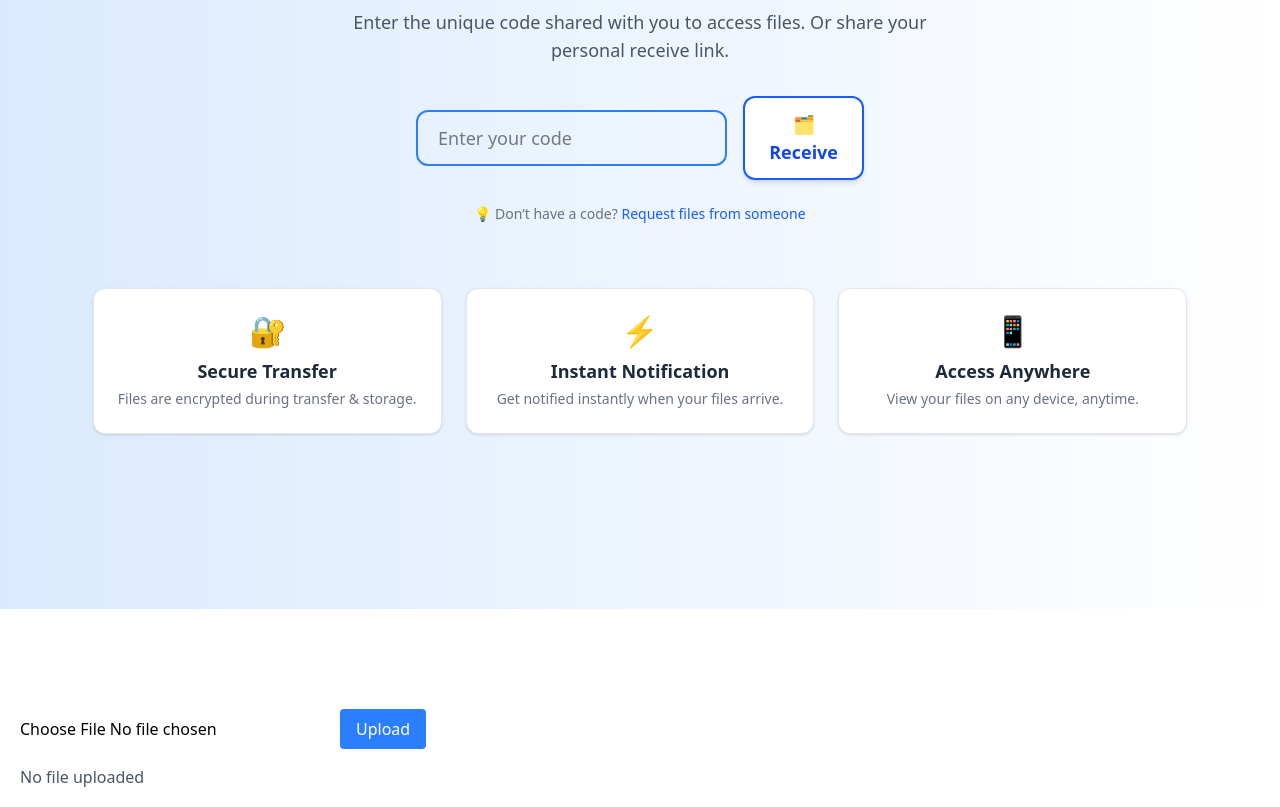
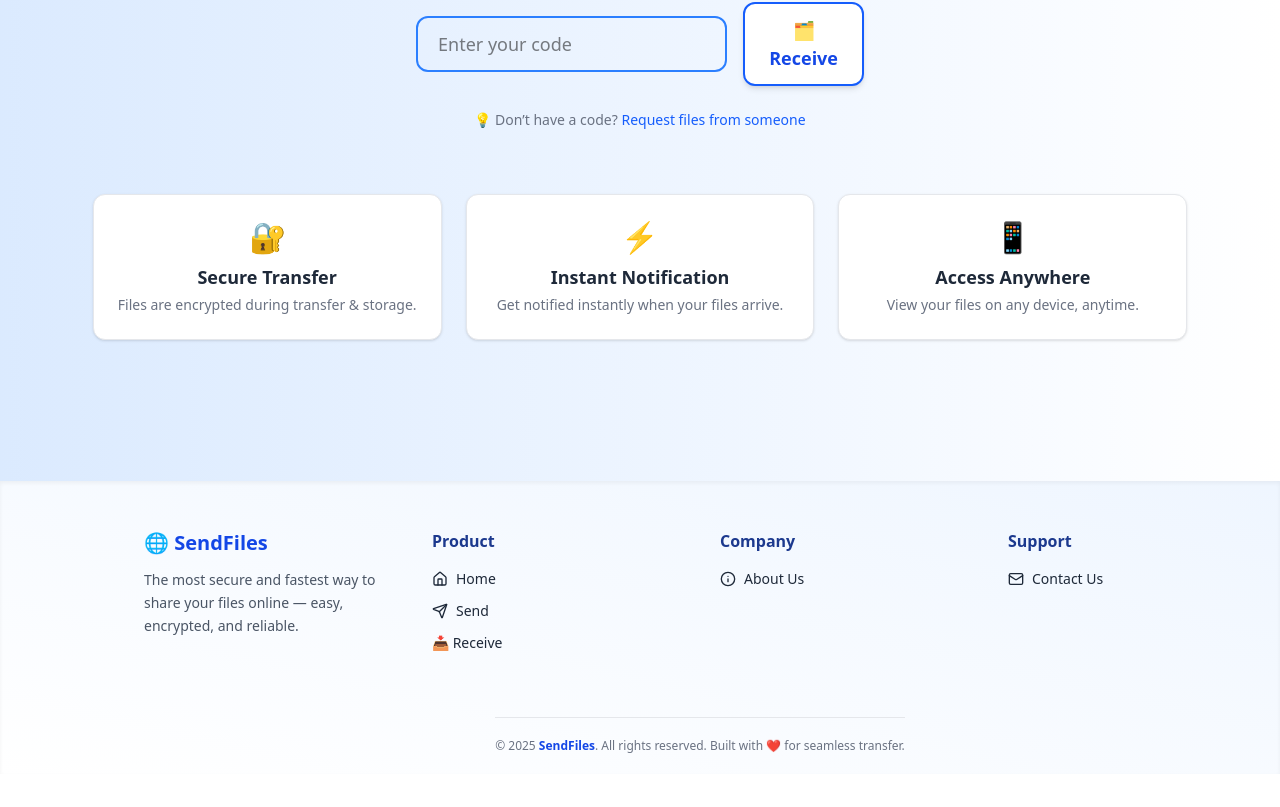
Before and after one commit to gargavi-oss/send-files, a React (Vite) app in the folder frontend/: page / in a window 1280 px wide. Shown: the part 1953-2760 px from the top of the page. After the commit the page ends 2727 px from the top, so only its background shows below. Built offline with nearby package versions, Linux system fonts and the light colour scheme.

Commit message:
frontend changes

```diff
--- a/frontend/package.json
+++ b/frontend/package.json
@@ -13,6 +13,7 @@
     "@tailwindcss/vite": "^4.1.11",
     "axios": "^1.10.0",
     "hamburger-react": "^2.5.2",
+    "lucide-react": "^0.525.0",
     "motion": "^12.23.6",
     "react": "^19.1.0",
     "react-dom": "^19.1.0",
--- a/frontend/src/App.jsx
+++ b/frontend/src/App.jsx
@@ -1,9 +1,10 @@
 import React from 'react'
-import FileUpload from './components/FileUpload'
+
 import Navbar from './components/Navbar'
 import Home from './components/Home'
 import Send from './components/Send'
 import Receive from './components/Receive'
+import Bottom from './components/Bottom'
 
 const App = () => {
   return (
@@ -12,7 +13,7 @@ const App = () => {
       <Home/>
       <Send/>
       <Receive/>
-      <FileUpload/>
+      <Bottom/>
     </div>
   )
 }
--- /dev/null
+++ b/frontend/src/components/Bottom.jsx
@@ -0,0 +1,79 @@
+import React from "react";
+import { HashLink } from "react-router-hash-link";
+import { Mail, Info, Send, Home } from "lucide-react";
+
+const Bottom = () => {
+  return (
+    <footer className="bg-gradient-to-bl  from-blue-50 flex flex-col md:pl-30 justify-center items-center  to-white text-gray-800 shadow-inner ">
+      <div className="max-w-7xl mx-auto px-6 py-12 grid grid-cols-1 sm:grid-cols-2 md:grid-cols-4 gap-10">
+
+        <div>
+          <h2 className="text-xl font-bold flex items-center gap-2 text-blue-700">
+            🌐 SendFiles
+          </h2>
+          <p className="mt-3 text-sm leading-relaxed text-gray-600">
+            The most secure and fastest way to share your files online — easy, encrypted, and reliable.
+          </p>
+        </div>
+
+        <div>
+          <h3 className="text-md font-semibold mb-4 text-blue-900">Product</h3>
+          <nav className="flex flex-col gap-3 text-sm">
+            <HashLink
+              to="/#home"
+              smooth
+              className="flex items-center gap-2 hover:text-blue-600 transition"
+            >
+              <Home className="w-4 h-4" /> Home
+            </HashLink>
+            <HashLink
+              to="/#send"
+              smooth
+              className="flex items-center gap-2 hover:text-blue-600 transition"
+            >
+              <Send className="w-4 h-4" /> Send
+            </HashLink>
+            <HashLink
+              to="/#receive"
+              smooth
+              className="flex items-center gap-2 hover:text-blue-600 transition"
+            >
+              📥 Receive
+            </HashLink>
+          </nav>
+        </div>
+
+
+        <div>
+          <h3 className="text-md font-semibold mb-4 text-blue-900">Company</h3>
+          <ul className="flex flex-col gap-3 text-sm">
+            <li className="hover:text-blue-600 transition cursor-pointer flex items-center gap-2">
+              <Info className="w-4 h-4" /> About Us
+            </li>
+          </ul>
+        </div>
+
+        <div>
+          <h3 className="text-md font-semibold mb-4 text-blue-900">Support</h3>
+          <ul className="flex flex-col gap-3 text-sm">
+          <a
+  href="https://mail.google.com/mail/?view=cm&fs=1&to=avigarg245@gmail.com"
+  target="_blank"
+  rel="noopener noreferrer"
+  className="hover:text-blue-600 transition cursor-pointer flex items-center gap-2"
+>
+  <Mail className="w-4 h-4" /> Contact Us
+</a>
+
+          </ul>
+        </div>
+      </div>
+
+      <div className="border-t border-gray-200 mt-4 py-5 text-center text-xs text-gray-500">
+        © 2025 <span className="font-semibold text-blue-700">SendFiles</span>. All rights reserved. Built with ❤️ for seamless transfer.
+      </div>
+    </footer>
+  );
+};
+
+export default Bottom;
--- a/frontend/src/components/FileReceived.jsx
+++ b/frontend/src/components/FileReceived.jsx
@@ -112,7 +112,7 @@ export default function FileReceived() {
           </div>
         )}
 
-        {/* Email Send Section */}
+
         <div className="mt-6">
           <h2 className="text-lg font-semibold text-gray-700 mb-2">📤 Send this file via Email</h2>
           <div className="flex flex-col sm:flex-row gap-3">
--- a/frontend/src/components/FileUpload.jsx
+++ /dev/null
@@ -1,241 +0,0 @@
-import axios from "axios";
-import { useState, useRef, useEffect } from "react";
-
-const API_BASE = import.meta.env.VITE_API_BASE;
-
-const FileUpload = () => {
-  const [file, setFile] = useState(null);
-  const [fileName, setFileName] = useState("");
-  const [downloadLink, setDownloadLink] = useState("");
-  const [qrCode, setQrCode] = useState("");
-  const fileInputRef = useRef(null);
-  const [uniqueCode, setUniqueCode] = useState("");
-  const [timeLeft, setTimeLeft] = useState(null);
-  const [code, setCode] = useState("");
-  const [email, setEmail] = useState("");
-
-  useEffect(() => {
-    const saved = JSON.parse(localStorage.getItem("uploadData"));
-    if (saved) {
-      const now = Date.now();
-      const diff = Math.floor(new Date(saved.expiresAt).getTime() - now) / 1000;
-      if (diff > 0) {
-        setDownloadLink(saved.downloadLink);
-        setQrCode(saved.qrCode);
-        setUniqueCode(saved.uniqueCode);
-        setTimeLeft(diff);
-        setFileName(saved.fileName || "");
-      } else {
-        localStorage.removeItem("uploadData");
-      }
-    }
-  }, []);
-
-  useEffect(() => {
-    if (timeLeft === null || timeLeft <= 0) return;
-    const interval = setInterval(() => {
-      setTimeLeft((prev) => {
-        const updated = Math.max(0, prev - 1);
-        if (updated === 0) {
-          localStorage.removeItem("uploadData");
-          setDownloadLink("");
-          setQrCode("");
-          setFile(null);
-          setFileName(""); // 👈 clear filename
-          setUniqueCode("");
-          setCode("");
-          if (fileInputRef.current) {
-            fileInputRef.current.value = "";
-          }
-        }
-
-        return updated;
-      });
-    }, 1000);
-
-    return () => clearInterval(interval);
-  }, [timeLeft]);
-
-  const formatTime = (seconds) => {
-    const mins = String(Math.floor(seconds / 60)).padStart(2, "0");
-    const secs = String(seconds % 60).padStart(2, "0");
-    return `${mins}:${secs}`;
-  };
-
-  const handleCancel = () => {
-    setTimeLeft(null);
-    setUniqueCode("");
-    setDownloadLink("");
-    setFile(null);
-    setFileName("");
-    setCode("");
-    setQrCode("");
-    if (fileInputRef.current) fileInputRef.current.value = "";
-    localStorage.removeItem("uploadData");
-  };
-
-  const handleFileChange = (e) => {
-    const selectedFile = e.target.files[0];
-    if (selectedFile) {
-      setFile(selectedFile);
-      setFileName(selectedFile.name);
-    }
-  };
-
-  const handleUpload = async () => {
-    if (!file) return alert("Please select a file");
-
-    const formData = new FormData();
-    formData.append("file", file);
-
-    try {
-      const response = await axios.post(`${API_BASE}/v1/file/upload`, formData, {
-        headers: {
-          "Content-Type": "multipart/form-data",
-        },
-      });
-
-      const { downloadUrl, qrCode, uniqueCode, expiresAt } = response.data.data;
-
-      setDownloadLink(downloadUrl);
-      setQrCode(qrCode);
-      setUniqueCode(uniqueCode);
-      const expiry = new Date(expiresAt).getTime();
-      const now = Date.now();
-      const diff = Math.floor((expiry - now) / 1000);
-      setTimeLeft(diff);
-
-      if (fileInputRef.current) fileInputRef.current.value = "";
-      setFile(null);
-
-      localStorage.setItem(
-        "uploadData",
-        JSON.stringify({
-          downloadLink: downloadUrl,
-          qrCode,
-          uniqueCode,
-          expiresAt,
-          fileName,
-        })
-      );
-    } catch (error) {
-      console.error("Upload failed:", error);
-    }
-  };
-
-  const handleDownload = () => {
-    if (!code.trim()) return alert("Enter a valid code");
-    window.location.href = `${API_BASE}/v1/file/download/code/${code}`;
-  };
-
-  const handleSendEmail = async () => {
-    if (!email || !downloadLink) {
-      alert("Missing email or file link!");
-      return;
-    }
-    setEmail("");
-    try {
-      await axios.post(`${API_BASE}/v1/file/send-email`, {
-        email,
-        fileUrl: downloadLink,
-        code: uniqueCode,
-      });
-      alert("Email sent successfully!");
-    } catch (error) {
-      console.error("Failed to send email:", error);
-      alert("Failed to send email.");
-    }
-  };
-
-  return (
-    <div className="p-5 mt-20">
-      <input type="file" ref={fileInputRef} onChange={handleFileChange} />
-      <button onClick={handleUpload} className="bg-blue-500 text-white px-4 py-2 rounded ml-2">
-        Upload
-      </button>
-
-      {uniqueCode && (
-        <div className="mt-4 text-lg font-mono">
-          📦 Your download code: <strong>{uniqueCode}</strong>
-        </div>
-      )}
-
-      {downloadLink ? (
-        <div className="mt-6 p-4 rounded-lg bg-white">
-          <div className="flex border p-2 gap-2 shadow bg-gray-100 items-center mb-2">
-            <span className="font-semibold text-gray-700">
-              📄 File: {fileName || "Unnamed"}
-            </span>
-            <button
-              onClick={handleCancel}
-              className="text-red-600 hover:underline text-sm"
-            >
-              Cancel
-            </button>
-          </div>
-
-          <p className="break-all text-blue-600">
-            🔗 <a href={downloadLink} target="_blank" rel="noopener noreferrer">{downloadLink}</a>
-          </p>
-
-          <input
-            type="email"
-            placeholder="Enter recipient email"
-            value={email}
-            onChange={(e) => setEmail(e.target.value)}
-            className="border p-2 mr-2 mt-3"
-          />
-          <button
-            onClick={handleSendEmail}
-            className="bg-purple-500 text-white px-4 py-2 rounded mt-2"
-          >
-            Send Email
-          </button>
-
-          {qrCode && (
-            <div className="mt-3">
-              <img src={qrCode} alt="QR Code" className="w-40" />
-            </div>
-          )}
-        </div>
-      ) : (
-        <div className="mt-4 text-gray-600">No file uploaded</div>
-      )}
-
-      {timeLeft && (
-        <div
-          style={{
-            fontSize: "48px",
-            textAlign: "center",
-            padding: "20px",
-            border: "2px solid #ccc",
-            borderRadius: "10px",
-            width: "200px",
-            margin: "100px auto",
-            background: "#fff",
-          }}
-        >
-          {timeLeft > 0 ? formatTime(timeLeft) : "⏰ Time's up!"}
-        </div>
-      )}
-
-      <div className="p-5">
-        <input
-          type="text"
-          placeholder="Enter download code"
-          value={code}
-          onChange={(e) => setCode(e.target.value)}
-          className="border p-2 mr-2"
-        />
-        <button
-          onClick={handleDownload}
-          className="bg-green-500 text-white px-4 py-2 rounded"
-        >
-          Download File
-        </button>
-      </div>
-    </div>
-  );
-};
-
-export default FileUpload;
--- a/frontend/src/components/Receive.jsx
+++ b/frontend/src/components/Receive.jsx
@@ -46,7 +46,7 @@ const Receive = () => {
   return (
     <div
       id="receive"
-      className="flex flex-col items-center justify-center min-h-screen py-18 pt-10 px-4 sm:px-6 md:px-8 bg-gradient-to-l from-white to-blue-100"
+      className="flex pb-5 flex-col items-center justify-center min-h-screen pt-14 px-4 sm:px-6 md:px-8 bg-gradient-to-l from-white to-blue-100"
     >
       <motion.h2
         className="text-3xl sm:text-4xl font-bold text-center text-gray-700 mb-4"
--- a/frontend/src/components/Send.jsx
+++ b/frontend/src/components/Send.jsx
@@ -70,7 +70,7 @@ const Send = () => {
   return (
     <div
       id="send"
-      className="flex flex-col items-center justify-center h-auto px-4 sm:px-6 md:px-8 bg-gradient-to-l from-white to-blue-100 py-28"
+      className="flex flex-col items-center justify-center h-auto px-4 sm:px-6 md:px-8 bg-gradient-to-l from-white to-blue-100 pt-24"
     >
       <motion.h2
         initial={{ opacity: 0, y: -20 }}
```
Also changed, not shown: 1 other file (tests, documents, lock files or other folders).
